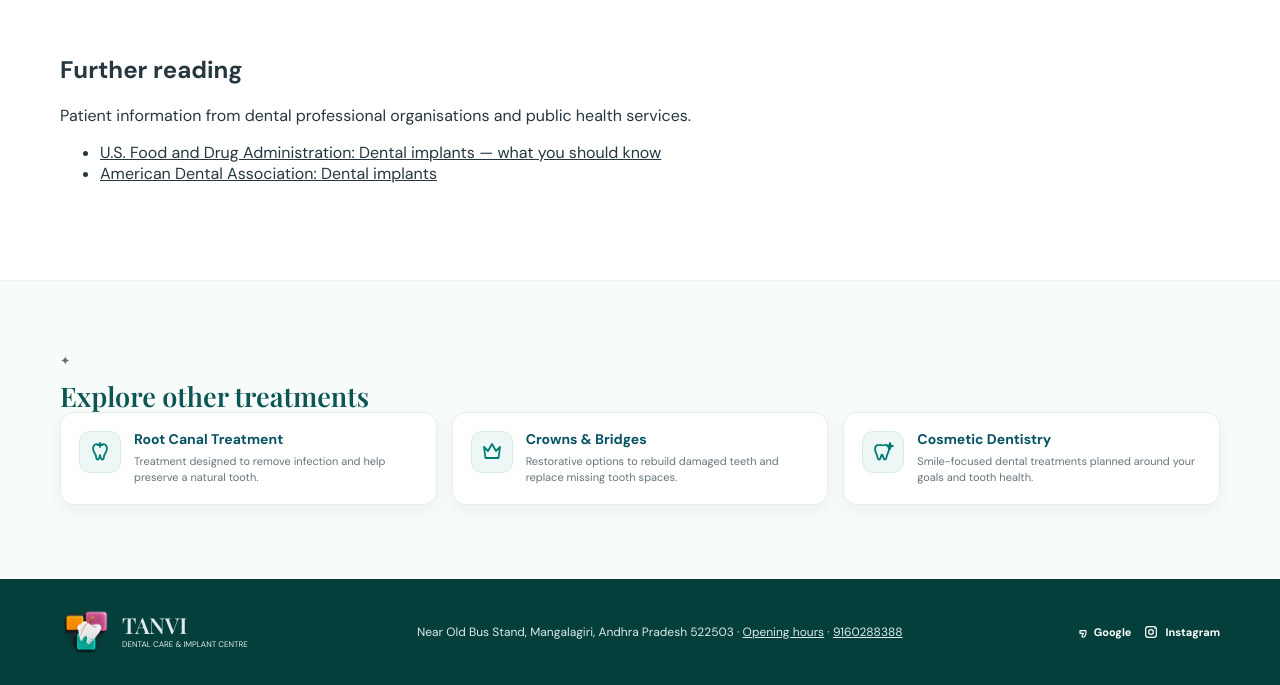
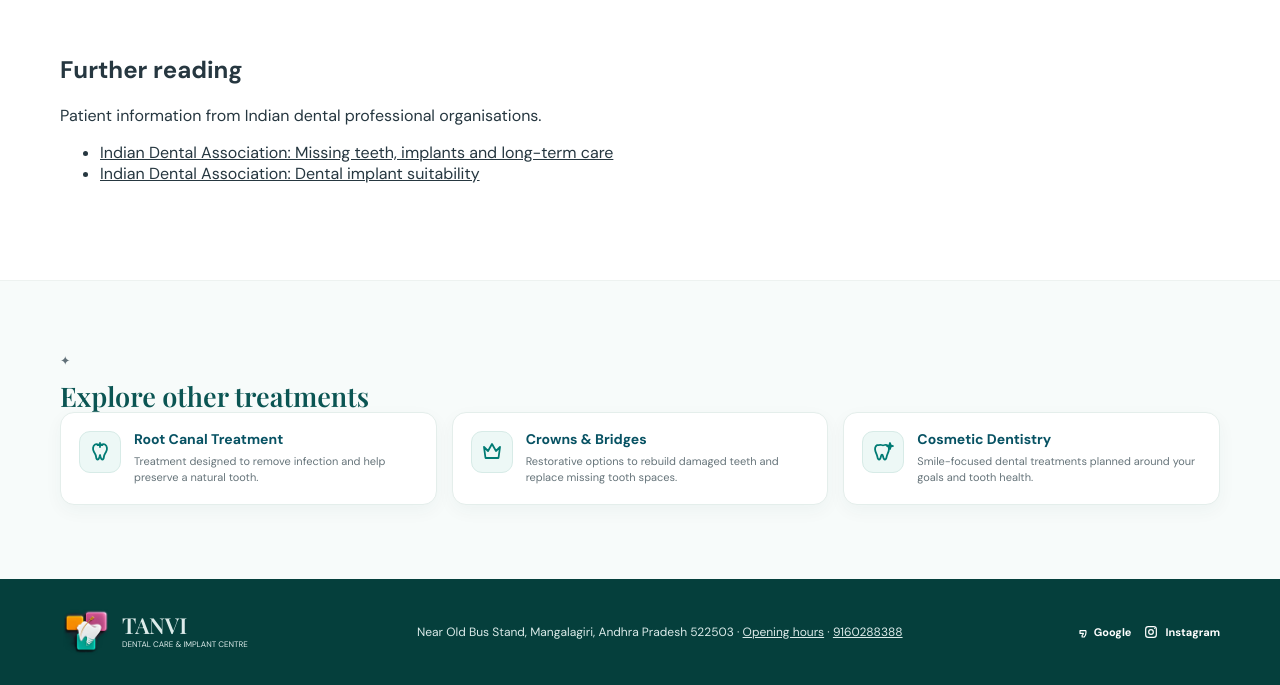
Before and after one commit to Mr-Nani-dm/Tanvi-Dental-Care, a Next.js app: page /treatments/dental-implants in a window 1280 px wide. Shown: the part 2622-3307 px from the top of the page. Built offline with nearby package versions, Linux system fonts and the light colour scheme.

Commit message:
Prioritise Indian sources and Mangalagiri patient content (#23)

```diff
--- a/src/app/treatments/[slug]/page.tsx
+++ b/src/app/treatments/[slug]/page.tsx
@@ -188,7 +188,7 @@ export default async function TreatmentDetailPage({ params }: { params: Promise<
             <section className="detail-content">
               <div className="container">
                 <h2>Further reading</h2>
-                <p>Patient information from dental professional organisations and public health services.</p>
+                <p>Patient information from Indian dental professional organisations.</p>
                 <ul>
                   {authority.sources.map((source) => (
                     <li key={source.url}><a href={source.url}>{source.title}</a></li>
--- a/src/content/treatment-authority.ts
+++ b/src/content/treatment-authority.ts
@@ -46,8 +46,8 @@ export const treatmentAuthorityContent: Record<string, TreatmentAuthorityContent
       "If pain or swelling becomes severe, worsens unexpectedly or you are concerned about recovery, contact the treating dentist for advice."
     ],
     sources: [
-      { title: "American Association of Endodontists: What is a root canal?", url: "https://www.aae.org/patients/root-canal-treatment/what-is-a-root-canal/" },
-      { title: "NHS: Root canal treatment", url: "https://www.nhs.uk/tests-and-treatments/root-canal-treatment/" }
+      { title: "Indian Association of Conservative Dentistry and Endodontics: Root canal patient information", url: "https://www.iacde.in/patient-info.html" },
+      { title: "Indian Dental Association: Visiting a dentist and managing dental anxiety", url: "https://www.ida.org.in/Public/Details/WhyVisitDentist" }
     ],
     faq: [
       {
@@ -101,8 +101,8 @@ export const treatmentAuthorityContent: Record<string, TreatmentAuthorityContent
       "The exact treatment sequence, healing period and restoration design depend on your individual examination and treatment plan."
     ],
     sources: [
-      { title: "U.S. Food and Drug Administration: Dental implants — what you should know", url: "https://www.fda.gov/medical-devices/dental-devices/dental-implants-what-you-should-know" },
-      { title: "American Dental Association: Dental implants", url: "https://www.mouthhealthy.org/all-topics-a-z/implants" }
+      { title: "Indian Dental Association: Missing teeth, implants and long-term care", url: "https://www.ida.org.in/Public/Details/DTMissingTeeth" },
+      { title: "Indian Dental Association: Dental implant suitability", url: "https://www.ida.org.in/Public/Details/DTProstheticDentistry" }
     ],
     faq: [
       {
@@ -156,7 +156,7 @@ export const treatmentAuthorityContent: Record<string, TreatmentAuthorityContent
       "Seek urgent medical attention if swelling around the mouth, face, eye or neck is associated with difficulty breathing or swallowing."
     ],
     sources: [
-      { title: "NHS: Wisdom tooth removal", url: "https://www.nhs.uk/tests-and-treatments/wisdom-tooth-removal/" }
+      { title: "Indian Dental Association: Impacted teeth and wisdom-tooth symptoms", url: "https://www.ida.org.in/Public/Details/Impaction" }
     ],
     faq: [
       {
```
Also changed, not shown: src/content/blog-data.json (+1 -1 lines), 3 other files (tests, documents, lock files or other folders).
